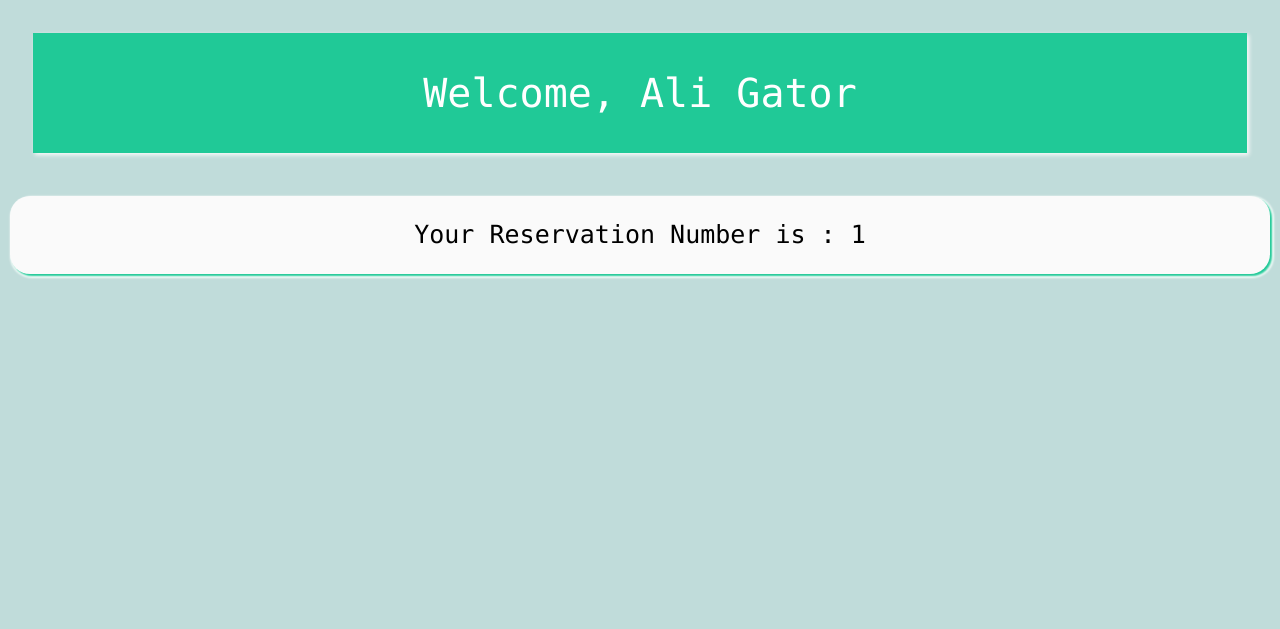
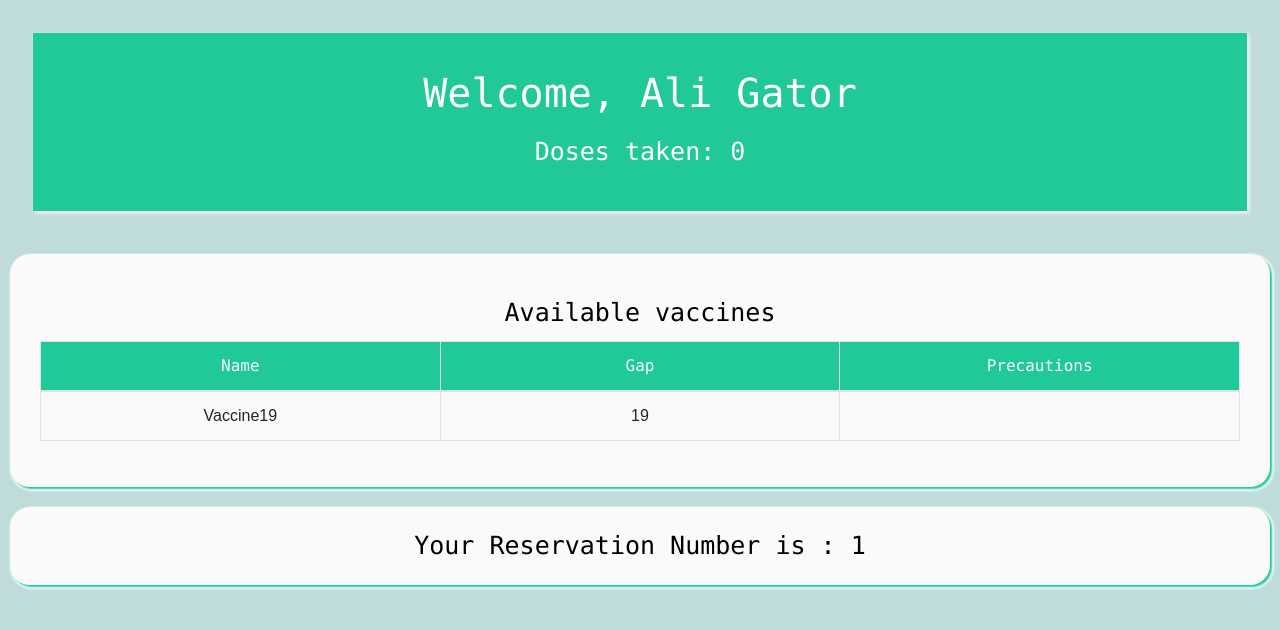
Before and after one commit to SIGMazer/Vaccination-Center, a PHP site: page /vaccination-center/View/user_panel.php in a window 1280 px wide. Shown: the top 629 px of the page. Run offline with PHP 8.4, Linux system fonts and the light colour scheme; the visitor is signed in with stand-in values (Sample User, id 1); data comes from the database, SQL or seed files in the repository.

Commit message:
Fixed the date checks on the second dose condition, added the download button and added the vaccine list.

```diff
--- a/Controller/vaccineuser.php
+++ b/Controller/vaccineuser.php
@@ -24,5 +24,12 @@
         }
     }
 
+    if (isset($_POST["download"])) {
+        //Downloading the file and forcing the 'save file' dialog box
+        header("Content-type:application/pdf");
+        header("Content-Disposition:attachment;filename=certificate.pdf");
+        readfile($vaccineuser->getReservePath());
+    }
+
 
 ?>
--- a/Model/VaccineUser.php
+++ b/Model/VaccineUser.php
@@ -7,6 +7,7 @@ class vaccineuser {
     private $secondDoseDate;
     private $reserveStatus;
     private $reservationNumber;
+    private $reservePath;
 
     function __construct() {
 		include_once'../Include/DatabaseClass.php';
@@ -19,7 +20,8 @@ class vaccineuser {
         $this->name=$row['Name']; //User's name
         $this->doses=$row['DoseNumber']; //Number of doses
         $this->nationalID=$row['NationalID']; //National ID, will be used in the reservation
-        $this->SecondDoseDate=$row['SecondDoseDate']; //Second dose's allowed date (or later)
+        $this->secondDoseDate=$row['SecondDoseDate']; //Second dose's allowed date (or later)
+        $this->reservePath=$row['ReservationPath'];
 
         //Retrieving the vaccine reservation's details (if available)
         $sql = "SELECT * FROM vaccineuser, vaccinereservation WHERE UserID = {$_SESSION['id']}";
@@ -44,6 +46,10 @@ class vaccineuser {
         return $this->reserveStatus;
     }
 
+    public function getReservePath() {
+        return $this->reservePath;
+    }
+
     public function getReservation(){
         $sql = "SELECT ID FROM vaccinereservation WHERE User_NationalID= $this->nationalID";
         $reservationNumber = $this->db->select($sql);
@@ -53,11 +59,7 @@ class vaccineuser {
     public function reserveDose($center_contactNum,$vaccine_ID,$reservationDate){
         //We only need to check in case the user is reserving the second dose
         if ($this->doses == 1) {
-            //Creating date objects
-            $resDate = date_create($reservationDate);
-            $secDoseDate = date_create($this->secondDoseDate);
-            $diff = date_diff($resDate, $secDoseDate);
-            if ($diff->days < 0) {
+            if ($reservationDate < $this->secondDoseDate) {
                 //In case of a negative difference, we stop the code
                 return false;
             }
--- a/View/user_panel.php
+++ b/View/user_panel.php
@@ -6,7 +6,7 @@
 <html lang="en">
 <head>
     <meta charset="UTF-8">
-    <title>user_panel</title>
+    <title>User Panel</title>
     <link href="Css/bootstrap.min.css" rel="stylesheet">
     <link href="Css/Style_sheet.css" rel="stylesheet">
 </head>
@@ -15,16 +15,38 @@
         <div class="col-12">
             <div class="cardhead">
                 <h> Welcome, <?php echo$vaccineuser->getName(); ?> </h>
-
+                <p style="color: white">Doses taken: <?php echo $vaccineuser->getDoses(); ?></p>
             </div>
         </div>
     </div>
 
+    <div class="row">
+        <div class="col">
+            <div class="cardbody">
+                <div class="card-body">
+                    <p>Available vaccines</p>
+                    <table class="table table-bordered">
+                        <thead>
+                        <tr>
+                            <th scope="col">Name</th>
+                            <th scope="col">Gap</th>
+                            <th scope="col">Precautions</th>
+                        </tr>
+                        </thead>
+                        <tbody>
+                        <?php $vaccineuser->listVaccines(); ?>
+                        </tbody>
+                    </table>
+                </div>
+            </div>
+        </div>
+    </div>
 
     <div class="row">
         <div class="col">
             <div class="cardbody">
-                <?php if(!$vaccineuser->getReserveStatus()) {?>
+                <?php if ($vaccineuser->getDoses() < 2) {
+                if(!$vaccineuser->getReserveStatus()) {?>
                 <form action="../Controller/vaccineuser.php" method="post">
                     <div class="row">
                         <div class="col-1"></div>
@@ -58,14 +80,19 @@
                     }
                     else {
                         if($_GET['err']==0) echo "<p class = 'error' style=color:red >Fill all inputs<p>";
+                        if($_GET['err']==1) echo "<p class = 'error' style=color:red >You're not allowed to reserve on this day<p>";
                     }
                     ?>
                 </form>
-                <?php }
-                else
-                {
+                <?php
+                } else {
                     echo "<p>Your Reservation Number is : ";
                     echo $vaccineuser->getReservation() . "</p>";
+                } } else {
+                    echo "<p>You have successfully taken the two doses!</p>";
+                    echo "<form action='../Controller/vaccineuser.php' method='post'>
+                        <input type='submit' name='download' value='Download certificate' class='btn btn-primary'>
+                    </form>";
                 }
                 ?>
             </div>
```
